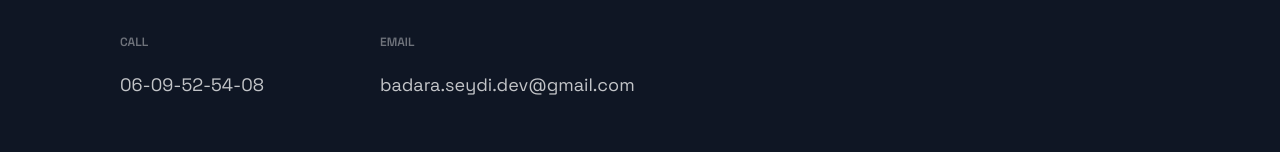
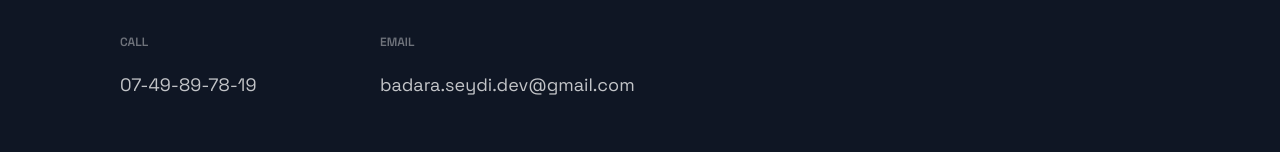
Before and after one commit to Badara-Seydi/Portfolio, a Next.js app: page / in a window 1280 px wide. Shown: the part 4248-4400 px from the top of the page. Built offline with nearby package versions, Linux system fonts and the light colour scheme.

Commit message:
change phone number

```diff
--- a/src/components/Footer/Footer.js
+++ b/src/components/Footer/Footer.js
@@ -10,7 +10,7 @@ const Footer = () => {
       <LinkList>
       <LinkColumn>
       <LinkTitle>Call</LinkTitle>
-      <LinkItem href="tel:+33609525408">06-09-52-54-08</LinkItem>
+      <LinkItem href="tel:+33749897819">07-49-89-78-19</LinkItem>
       </LinkColumn>
       <LinkColumn>
       <LinkTitle>Email</LinkTitle>
```
